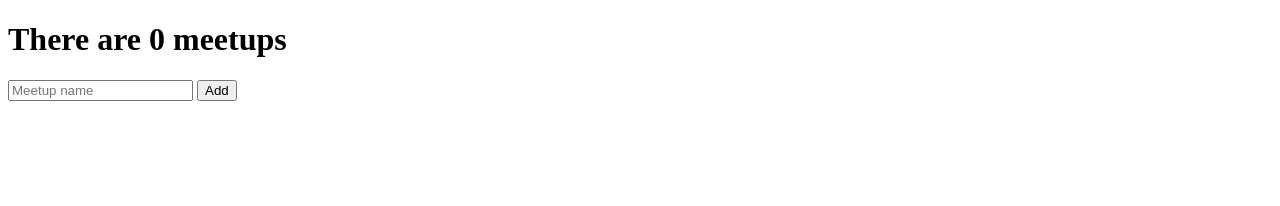
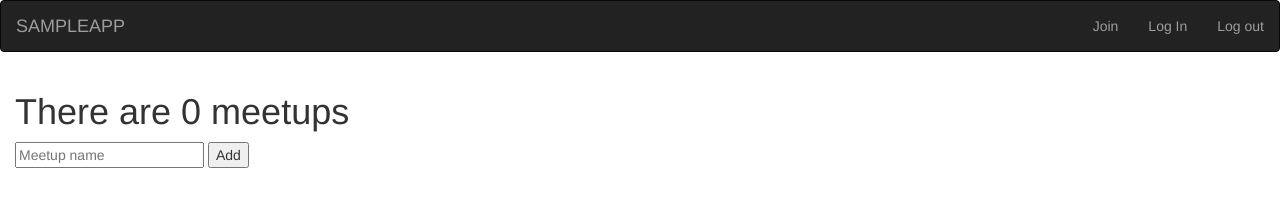
Before and after one commit to Nouzbe/sample-app, a website: page client/views/index.html in a window 1280 px wide. Drawn offline with nearby package versions, Linux system fonts and the light colour scheme; some packages are replaced by stand-ins of ours; no server answers.

Commit message:
Added a basic bootstrap header

```diff
--- /dev/null
+++ b/client/partials/header.html
@@ -0,0 +1,15 @@
+<div class="navbar navbar-inverse"ng-controller="headerCtrl">
+    <div class="logo pull-left">
+        <a class="navbar-brand" ui-sref="FIXME">SAMPLEAPP</a>
+    </div>
+
+    <div class="right pull-right">
+        <ul class="navbar-nav nav auth-link" ng-show="!authenticated">
+            <li><a ui-sref='FIXME'>Join</a></li>
+            <li><a ng-click="login()">Log In</a></li>
+        </ul>
+        <ul class="navbar-nav nav auth-link" ng-show="authenticated">
+            <li><a ng-click="logout()">Log out</a></li>
+        </ul>
+    </div>
+</div>
--- a/client/views/index.html
+++ b/client/views/index.html
@@ -6,9 +6,11 @@
 		<title>Sample app</title>
 		<meta name="description" content="">
 		<meta name="viewport" content="width=device-width">
+		<link rel="stylesheet" href="https://maxcdn.bootstrapcdn.com/bootstrap/3.3.5/css/bootstrap.min.css">
 	</head>
 	<body>
-		<div ng-controller="meetupCtrl">
+		<div ng-include src="'../partials/header.html'"></div>
+		<div ng-controller="meetupCtrl" class="container-fluid">
 			<h1>There are {{meetups.length}} meetups</h1>
 			<ul>
 				<li ng-repeat="meetup in meetups">
@@ -25,4 +27,7 @@
 	<script type="text/javascript" src="https://ajax.googleapis.com/ajax/libs/angularjs/1.2.16/angular-resource.js"></script>
 	<script type="text/javascript" src="/js/app.js"></script>
 	<script type="text/javascript" src="/js/controllers/meetupCtrl.js"></script>
+	<script type="text/javascript" src="js/controllers/headerCtrl.js"></script>
+	<script type="text/javascript" src="https://code.jquery.com/jquery-1.11.3.min.js"></script>
+	<script src="https://maxcdn.bootstrapcdn.com/bootstrap/3.3.5/js/bootstrap.min.js"></script>
 </html>
```
Also changed, not shown: client/js/controllers/headerCtrl.js (added, +13 -0 lines).
